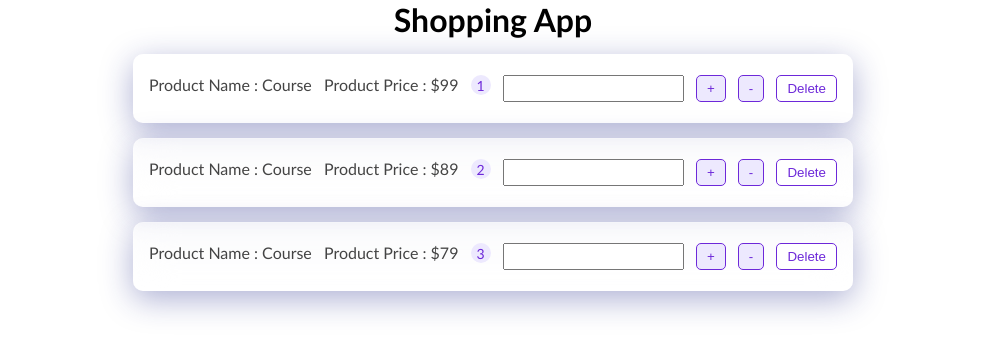
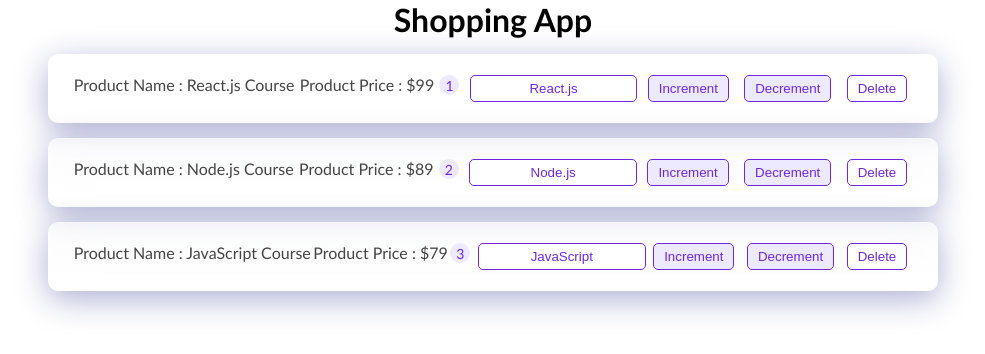
Before and after one commit to Hadi-bakhshi/react-course, a React (Create React App) app: page / in a window 1280 px wide. Shown: the top 354 px of the page, without its empty margins (147-1132 px from the left). Built offline with nearby package versions, Linux system fonts and the light colour scheme.

Commit message:
styles were changed

```diff
--- a/src/Components/ProductList/ProductList.js
+++ b/src/Components/ProductList/ProductList.js
@@ -9,11 +9,10 @@ class ProductList extends Component {
         { title: "Node.js", price: "$89", id:2, quantity:2 },
         { title: "JavaScript", price: "$79", id:3, quantity:3 },
       ],
-
   };
 
 removeHandler = (id) =>{
-  console.log("clicked", id );
+  // console.log("clicked", id );
   const filteredProducts = this.state.products.filter((p) => p.id !== id);
   this.setState({products: filteredProducts});
 
@@ -57,7 +56,7 @@ this.setState({products});
             onInc={ () => this.incrementHandler(product.id)}
             onDec={ () => this.decrementHandler(product.id)}
             onChange = { (e) =>this.changeHandler(e, product.id)}
-            />
+            / >
           );
         })}
       </div>
--- a/src/Components/Products/Product.js
+++ b/src/Components/Products/Product.js
@@ -6,12 +6,12 @@ const Product = (props) => {
     // console.log(props);
   return (
     <div className={styles.product} onClick={props.click }>
-      <p> Product Name : {props.product.name} Course</p>
+      <p> Product Name : {props.product.title} Course</p>
       <p>Product Price : {props.product.price}</p>
       <span className={styles.value}>{props.product.quantity}</span>
-      <input type="text" onChange={props.onChange} />
-      <button onClick={props.onInc} className={`${styles.button} ${styles.inc}`}> + </button>
-      <button onClick={props.onDec} className={`${styles.button} ${styles.dec}`}> - </button>
+      <input className={styles.input} type="text" onChange={props.onChange} value={props.product.title} />
+      <button onClick={props.onInc} className={`${styles.button} ${styles.inc}`}> Increment </button>
+      <button onClick={props.onDec} className={`${styles.button} ${styles.dec}`}> Decrement </button>
       <button onClick={props.onDelete} className={styles.button}>Delete</button>
     {props.children}
     </div>
--- a/src/Components/Products/Product.module.css
+++ b/src/Components/Products/Product.module.css
@@ -1,8 +1,8 @@
 .product {
 
-  border: 1px solid #ccc;
+
   border-radius: 10px;
-  padding: 20px 15px;
+  padding: 20px 25px;
   background: rgba(255, 255, 255, 0.3);
   box-shadow: 0 8px 32px 0 rgba(31, 38, 135, 0.37);
   backdrop-filter: blur(20px);
@@ -11,7 +11,7 @@
   border: 1px solid rgba(255, 255, 255, 0.18);
   display: flex;
   justify-content: space-between;
-  width: 45rem;
+  width: 100%;
   margin-top: 15px;
   margin-bottom: 15px;
 color: #444;
@@ -23,6 +23,7 @@ color: #444;
   border-radius: 5px;
   outline: none;
   padding: 5px 10px;
+  margin: 0 5px;
   cursor: pointer;
 }
 .inc{
@@ -43,4 +44,18 @@ color: #444;
   justify-content: center;
   align-items: center;
   font-size: 14px;
+  margin-right: 5px;
+  /* margin-top: 10px; */
 }
+.input{
+  outline: none;
+  border: 1px solid #6d28d9;
+  border-radius: 5px;
+  padding: 5px 2px;
+  color: #6d28d9;
+  width: 20%;
+  text-align: center;
+}
+.input:focus{
+  border: 2px solid #6d28d9;
+}
```
